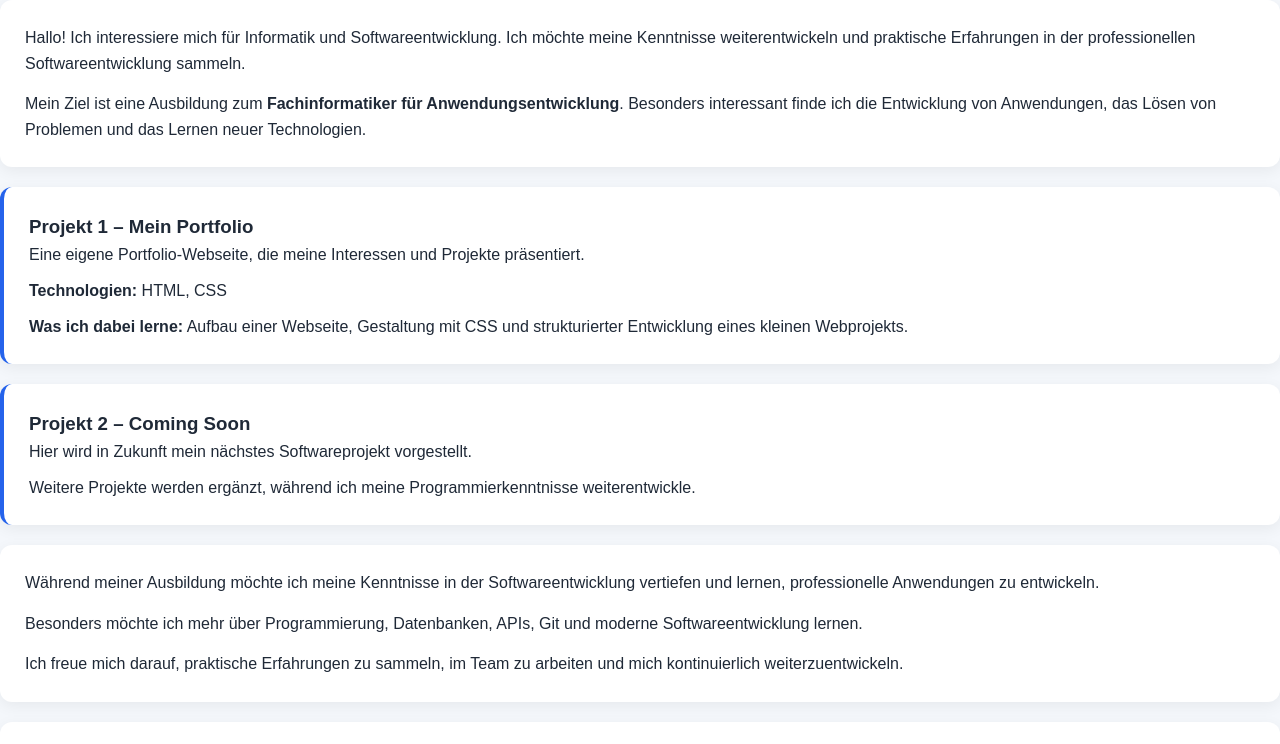
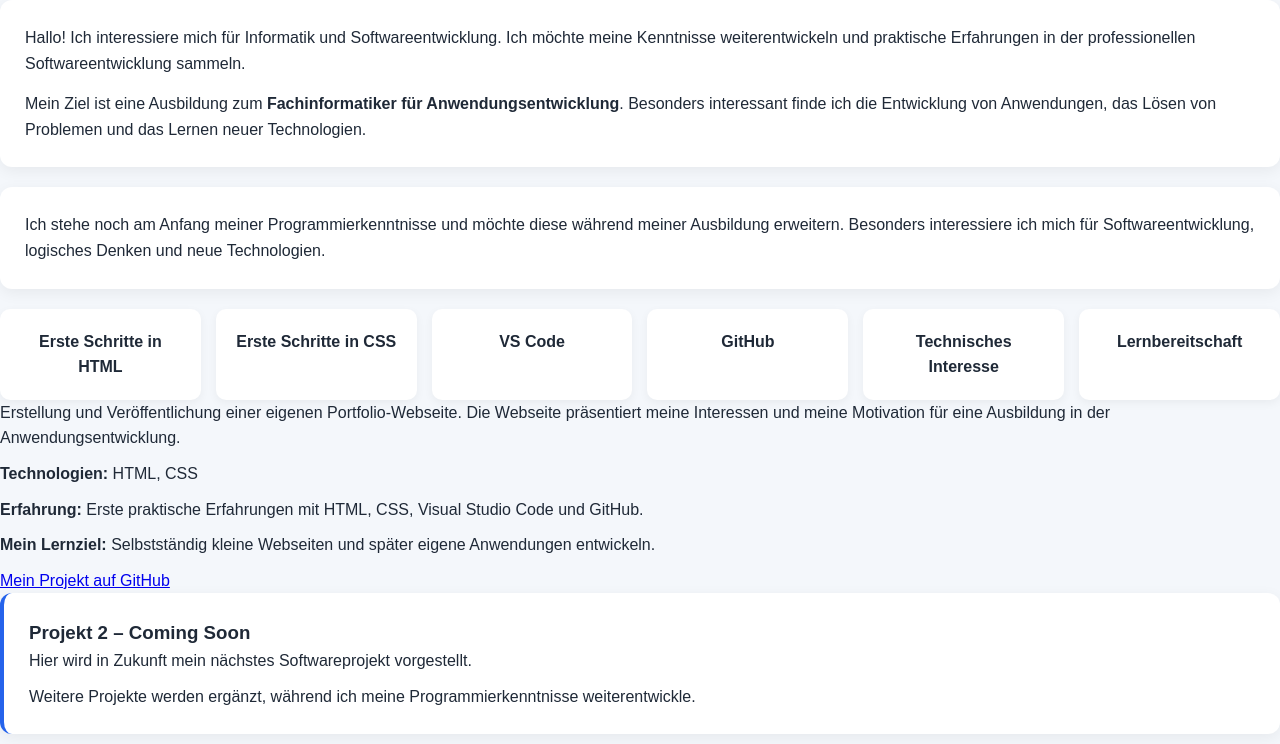
Before and after one commit to mariannakaripidi7-hash/Portfolio, a plain HTML site: page index.html in a window 1280 px wide. Shown: the top 744 px of the page. Drawn offline with Linux system fonts and the light colour scheme.

Commit message:
Add files via upload

```diff
--- a/index.html
+++ b/index.html
@@ -122,24 +122,53 @@
         das Lösen von Problemen und das Lernen neuer Technologien.
     </p>
 </div>
-<div class="card project">
-    <h3>Projekt 1 – Mein Portfolio</h3>
 
+<div class="card" style="margin-top:20px;">
     <p>
-        Eine eigene Portfolio-Webseite, die meine Interessen und Projekte präsentiert.
-    </p>
-
-    <p style="margin-top: 10px;">
-        <strong>Technologien:</strong> HTML, CSS
-    </p>
-
-    <p style="margin-top: 10px;">
-        <strong>Was ich dabei lerne:</strong>
-        Aufbau einer Webseite, Gestaltung mit CSS und strukturierter
-        Entwicklung eines kleinen Webprojekts.
+        Ich stehe noch am Anfang meiner Programmierkenntnisse
+        und möchte diese während meiner Ausbildung erweitern.
+        Besonders interessiere ich mich für Softwareentwicklung,
+        logisches Denken und neue Technologien.
     </p>
 </div>
+<div class="skills">
+    <div class="skill">Erste Schritte in HTML</div>
+    <div class="skill">Erste Schritte in CSS</div>
+    <div class="skill">VS Code</div>
+    <div class="skill">GitHub</div>
+    <div class="skill">Technisches Interesse</div>
+    <div class="skill">Lernbereitschaft</div>
+</div>
 
+
+</div>
+<p>
+    Erstellung und Veröffentlichung einer eigenen Portfolio-Webseite.
+    Die Webseite präsentiert meine Interessen und meine Motivation
+    für eine Ausbildung in der Anwendungsentwicklung.
+</p>
+
+<p style="margin-top:10px;">
+    <strong>Technologien:</strong> HTML, CSS
+</p>
+
+<p style="margin-top:10px;">
+    <strong>Erfahrung:</strong>
+    Erste praktische Erfahrungen mit HTML, CSS,
+    Visual Studio Code und GitHub.
+</p>
+
+<p style="margin-top:10px;">
+    <strong>Mein Lernziel:</strong>
+    Selbstständig kleine Webseiten und später
+    eigene Anwendungen entwickeln.
+</p>
+
+<p style="margin-top:10px;">
+    <a href="https://github.com/mariannakaripidi7-hash/portfolio">
+        Mein Projekt auf GitHub
+    </a>
+</p>
 <div class="card project">
     <h3>Projekt 2 – Coming Soon</h3>
 
```
